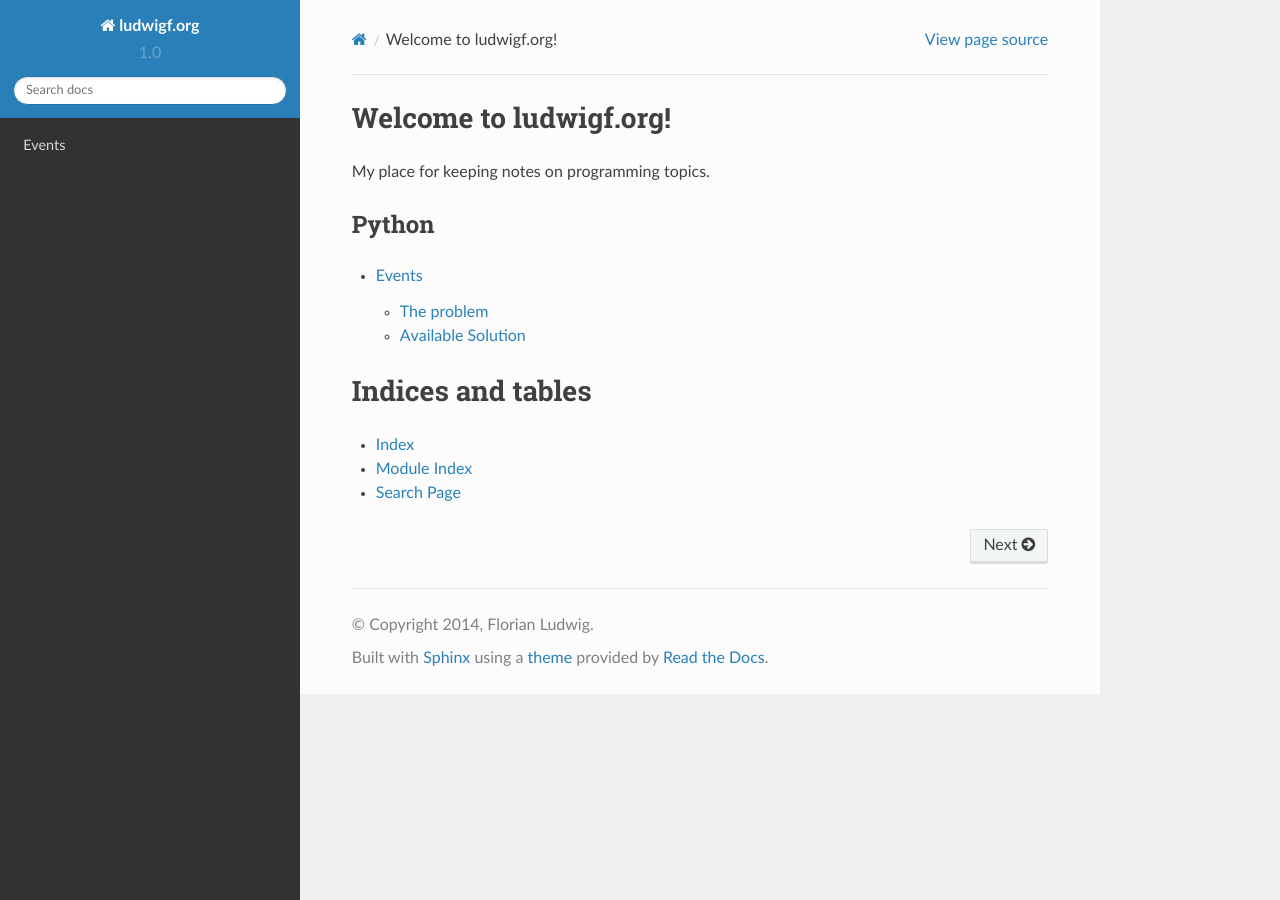
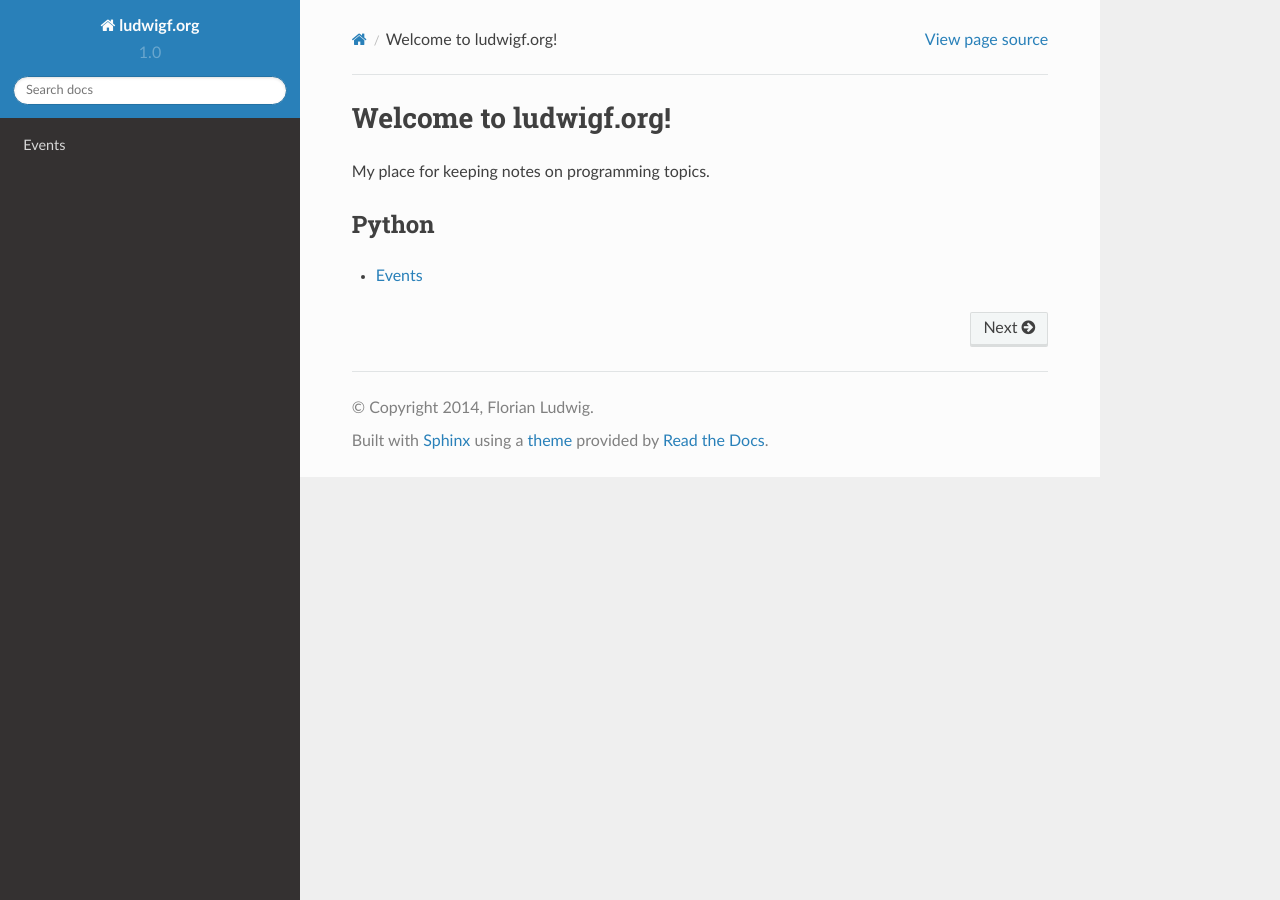
Before and after one commit to FlorianLudwig/ludwigf.org, a Sphinx documentation site: the page built from docs/index.rst, in a window 1280 px wide. Built offline with Sphinx 7.4.7 and the Read the Docs theme 2.0.0, drawn with Linux system fonts in a browser that asks for light colours; some of the changed lines change nothing that is shown.

Commit message:
cleanup index

```diff
--- a/docs/index.rst
+++ b/docs/index.rst
@@ -9,14 +9,14 @@ My place for keeping notes on programming topics.
 Python
 ------
 .. toctree::
-   :maxdepth: 2
+   :maxdepth: 1
 
    python_hooks.rst
 
 
-Indices and tables
-==================
+.. Indices and tables
+.. ==================
 
-* :ref:`genindex`
-* :ref:`modindex`
-* :ref:`search`
+.. * :ref:`genindex`
+.. * :ref:`modindex`
+.. * :ref:`search`
```
